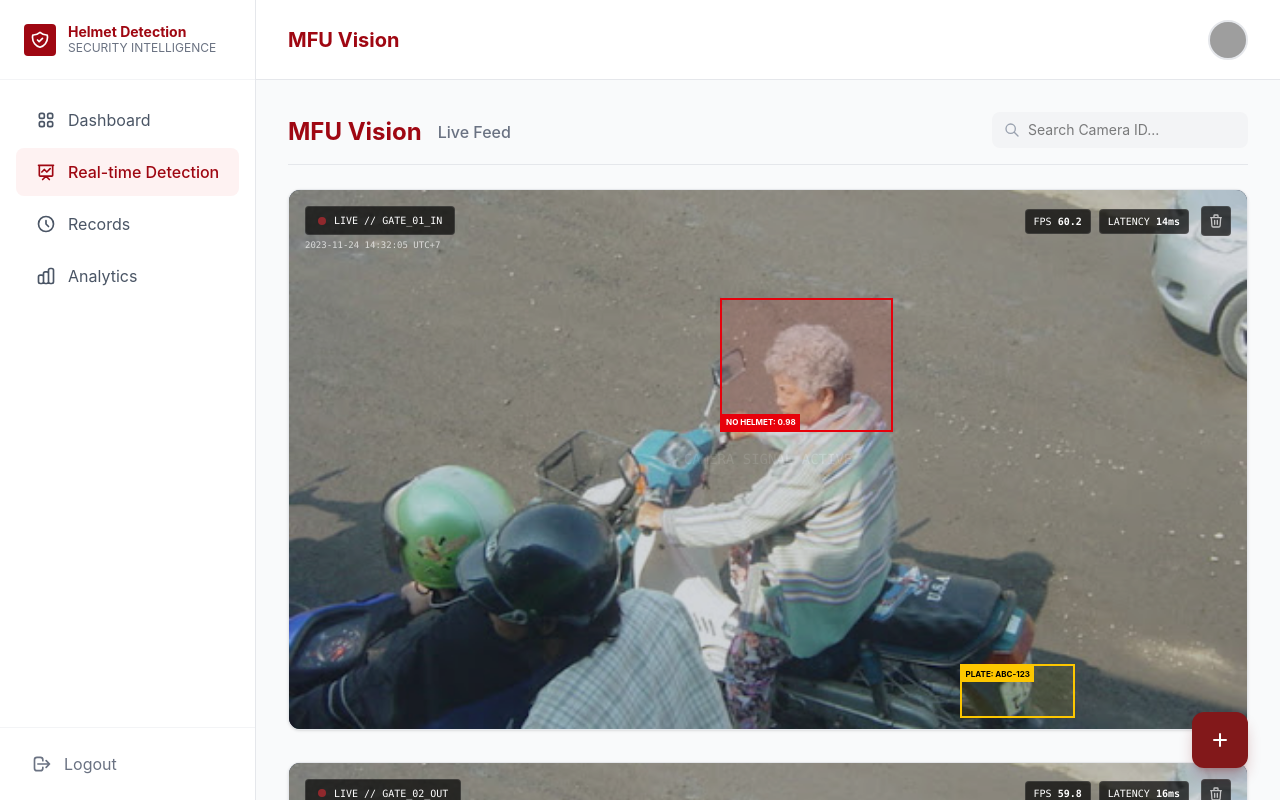
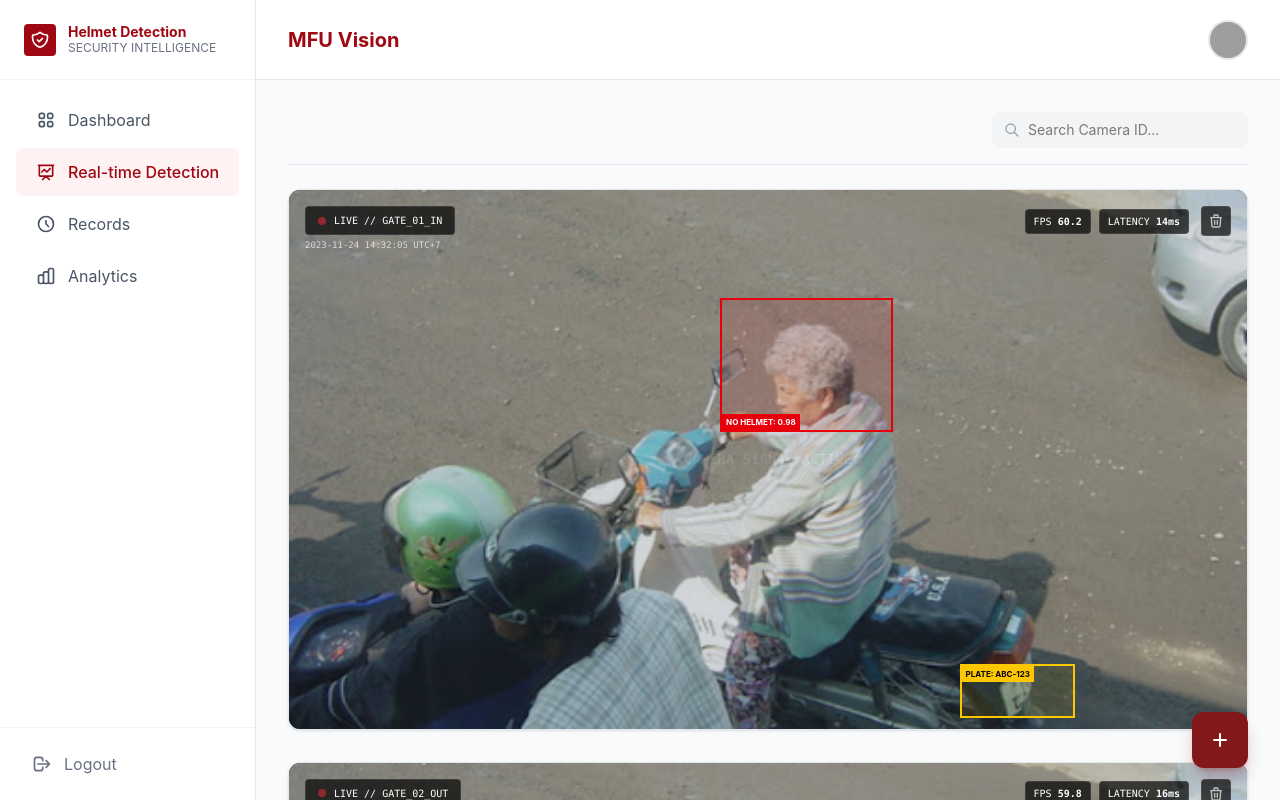
Before and after one commit to 6631501021/gg, a Vue app: page /realtime in a window 1280 px wide. Built offline with nearby package versions, Linux system fonts and the light colour scheme; grey boxes are pictures that could not be loaded; the HTML template or start-up script is replaced by a standard one.

Commit message:
realtimeview final compls

```diff
--- a/src/views/RealtimeView.vue
+++ b/src/views/RealtimeView.vue
@@ -4,8 +4,7 @@
 
       <div class="flex justify-between items-end border-b border-gray-200 pb-4">
         <div class="flex items-center gap-4">
-          <h1 class="text-2xl font-bold text-red-800">MFU Vision</h1>
-          <span class="text-gray-500 font-medium">Live Feed</span>
+
         </div>
         <div class="relative w-64">
           <svg class="w-4 h-4 absolute left-3 top-1/2 -translate-y-1/2 text-gray-400" fill="none" stroke="currentColor" viewBox="0 0 24 24"><path stroke-linecap="round" stroke-linejoin="round" stroke-width="2" d="M21 21l-6-6m2-5a7 7 0 11-14 0 7 7 0 0114 0z"></path></svg>
```
